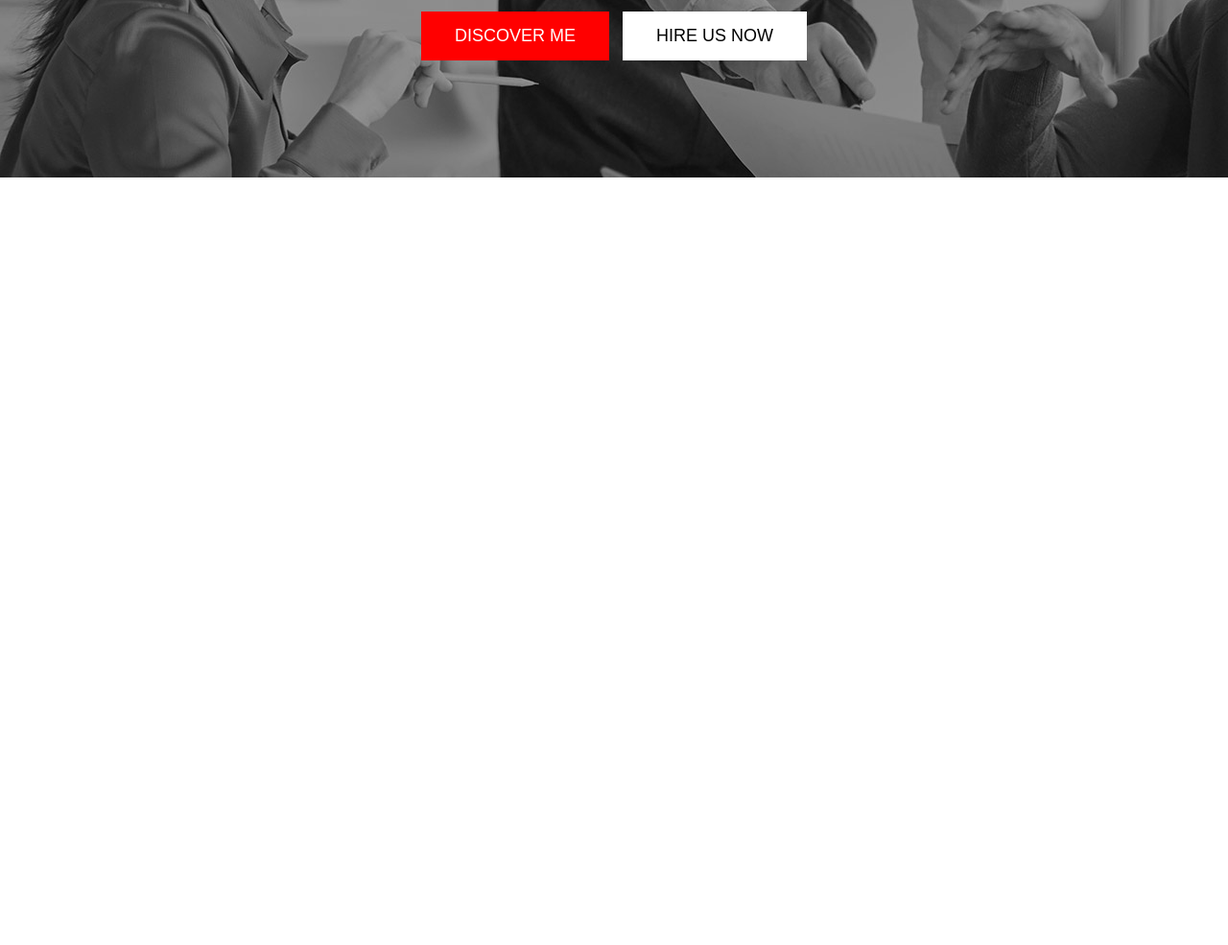
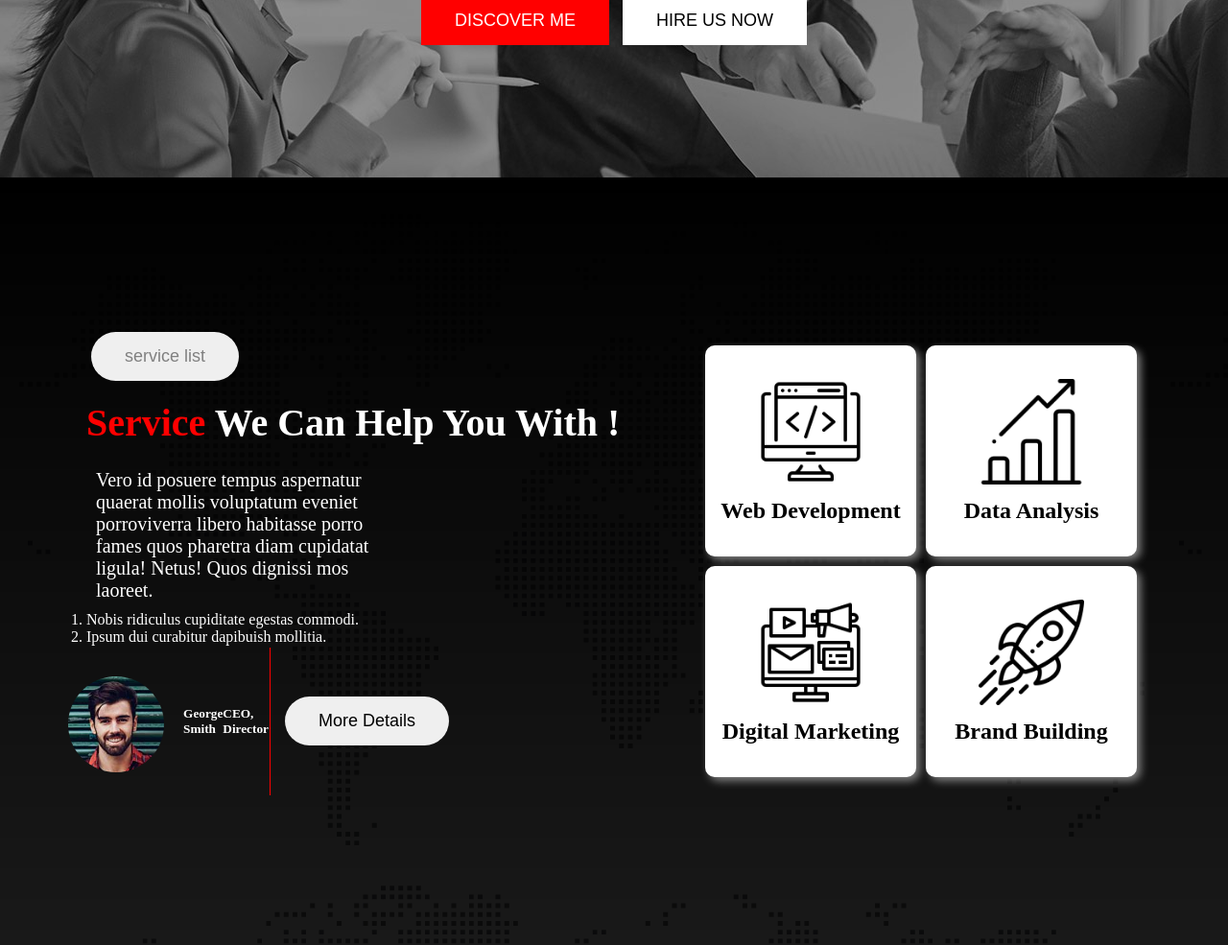
Before and after one commit to foyzan/Agence-website, a plain HTML site: page index.html in a window 1280 px wide. Shown: the part 704-1689 px from the top of the page at 96% size. Before the commit the page ends 889 px from the top, so only its background shows below. Drawn offline with Linux system fonts and the light colour scheme.

Commit message:
services section done

```diff
--- a/index.html
+++ b/index.html
@@ -1,11 +1,13 @@
 <!DOCTYPE html>
 <html lang="en">
+
 <head>
     <meta charset="UTF-8">
     <meta name="viewport" content="width=device-width, initial-scale=1.0">
     <link rel="stylesheet" href="./style.css">
     <title>Agence</title>
 </head>
+
 <body>
     <header>
         <nav>
@@ -22,9 +24,9 @@
 
         <div id="banner">
             <div class="banner_content">
-                <h1><span style="color: red;" >Digital</span> Agency You Can Rely Upon !</h1>
-                <p>Hymenaeos! Omnis arcu vitae? Phasellus irure cupidatat incidunt, semper metus, nibh adipisci assumenda odio,
-                    quos, senectus vehicula occaecat, officiis malesuada cras.
+                <h1><span style="color: red;">Digital</span> Agency You Can Rely Upon !</h1>
+                <p>We create stunning websites, boost your online presence,
+                    analyze your data, and build your brand. Contact us Now!
                 </p>
                 <div class="btn">
                     <button style="background-color: red; color: white;">DISCOVER ME</button>
@@ -33,6 +35,66 @@
             </div>
         </div>
     </header>
+    <main>
+        <section id="services">
+            <div class="service_details">
+                <button style="color: gray;">service list</button>
+                <h1><span style="color: red;">Service </span>We Can Help You With !</h1>
+                <p>Vero id posuere tempus aspernatur quaerat mollis voluptatum
+                    eveniet porroviverra libero habitasse porro
+                    fames quos pharetra diam cupidatat ligula! Netus!
+                    Quos dignissi mos laoreet.
+                </p>
+                <ol>
+                    <li>Nobis ridiculus cupiditate egestas commodi.</li>
+                    <li>Ipsum dui curabitur dapibuish mollitia.</li>
+                </ol>
+                <div class="profile_container">
+                    <div class="profile">
+                        <div class="img">
+                            <img src="./asset/image/author.jpg" alt="">
+                        </div>
+                        <p style=""><h5>George Smith</h5><br><h5>CEO, Director</h5></p>
+                    </div>
+                    <div class="profile_btn">
+                        <button>More Details</button>
+                    </div>
+                </div>
+            </div>
+            <div class="skill_boxes">
+                <div class="skiller">
+                    <div class="skill">
+                        <div>
+                            <img  src="./asset/icons/coding.png" alt="">
+                            <h2>Web Development</h2>
+                        </div>
+
+                    </div>
+                    <div class="skill">
+                        <div>
+                            <img src="./asset/icons/digital-marketing.png" alt="">
+                            <h2>Digital Marketing</h2>
+                        </div>
+                    </div>
+                </div>
+                <div class="skiller">
+                    <div class="skill">
+                        <div>
+                            <img src="./asset/icons/bar-chart.png" alt="">
+                            <h2>Data Analysis</h2>
+                        </div>
+                    </div>
+                    <div class="skill">
+                        <div>
+                            <img src="asset/icons/startup.png" alt="">
+                            <h2>Brand Building</h2>
+                        </div>
+                    </div>
+                </div>
+            </div>
+        </section>
+    </main>
 
 </body>
+
 </html>
--- a/style.css
+++ b/style.css
@@ -74,5 +74,91 @@ nav ul li a
 
 #banner .btn
 {
+    margin-top: 20px;
+}
+
+#services
+{
+    width: 100%;
+    height: 100vh;
+    background-image: url("./asset/image/footer-bg.png"),
+    linear-gradient(rgba(0, 0, 0, 1), rgba(0, 0, 0, 0.9));
+    background-blend-mode:overlay;
+    color: white;
+    display: flex;
+    justify-content: center;
+    align-items: center;
+}
+#services .skill_boxes
+{
+    display: flex;
+    justify-content: center;
+    align-items: center;
+}
+#services button
+{
+    border: none;
+    padding: 15px 35px;
+    font-size: 18px;
+    margin: 5px;
+    border-radius: 35px;
+}
+#services .service_details h1
+{
+    font-size: 40px;
+    margin: 15px 0px;
+    font-weight: bold;
+}
+#services .service_details p
+{
+    width: 50%;
+    font-size: 20px;
+    padding: 10px;
+}
+#services .service_details .profile_container
+{
+    display: flex;
+    align-items: center;
+    gap: 10px;
+}
+#services .service_details .profile_container .profile
+{
+    display: flex;
+    border-right: 1px solid red;
+    width: 30%;
+    margin-top: 2px;
+    align-items: center;
+    justify-content: center;
+    padding: 20px 0px;
+}
+#services .service_details .profile_container img
+{
+    width: 100px;
+    height: 100px;
+    border-radius: 50px;
     margin-top: 10px;
 }
+#services .service_details
+{
+    width: 50%;
+}
+
+#services .skill_boxes .skill img
+{
+    width: 50%;
+    margin: 0 auto;
+    margin-bottom: 10px;
+}
+#services .skill_boxes .skill
+{
+    background-color: white;
+    height: 220px;
+    width: 220px;
+    margin: 10px 5px;
+    border-radius: 10px;
+    text-align: center;
+    color: black;
+    display: flex;
+    align-items: center;
+    box-shadow: 4px 4px 8px gray;
+}
```
